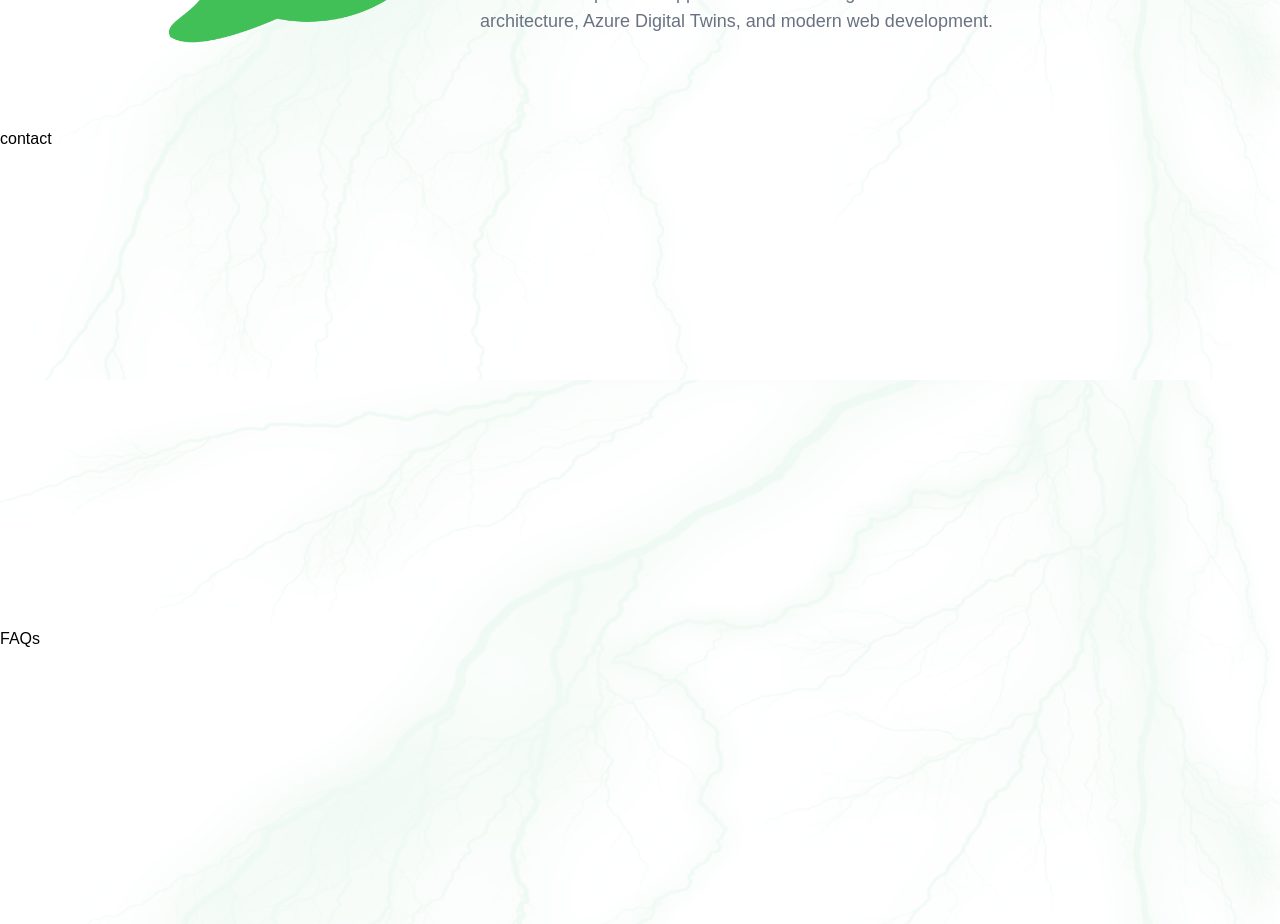
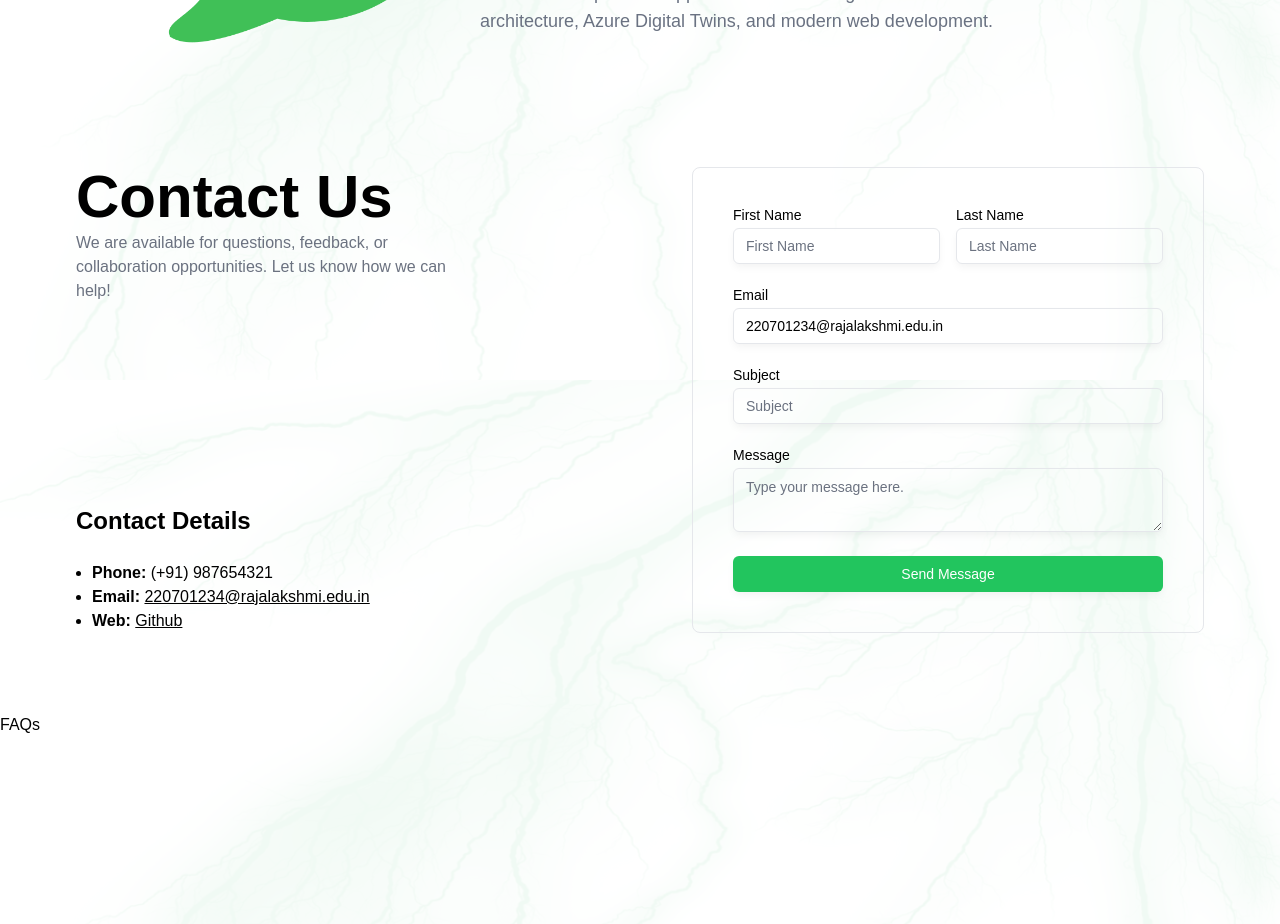
Before and after one commit to Sabarish-developer/classroom-occupancy-monitor, a React (Vite) app: page / in a window 1280 px wide. Shown: the part 2020-2944 px from the top of the page. Built offline with nearby package versions, Linux system fonts and the light colour scheme; no server answers.

Commit message:
feat: add contactus component

```diff
--- a/package.json
+++ b/package.json
@@ -14,6 +14,7 @@
     "@radix-ui/react-accordion": "^1.2.11",
     "@radix-ui/react-dialog": "^1.1.15",
     "@radix-ui/react-dropdown-menu": "^2.1.15",
+    "@radix-ui/react-label": "^2.1.7",
     "@radix-ui/react-slot": "^1.2.3",
     "@tailwindcss/vite": "^4.1.11",
     "axios": "^1.11.0",
--- /dev/null
+++ b/src/components/contact-us.jsx
@@ -0,0 +1,146 @@
+import { useState } from "react";
+import { Button } from "@/components/ui/button";
+import { Input } from "@/components/ui/input";
+import { Label } from "@/components/ui/label";
+import { Textarea } from "@/components/ui/textarea";
+
+export const Contactus = ({
+  title = "Contact Us",
+  description = "We are available for questions, feedback, or collaboration opportunities. Let us know how we can help!",
+  email = "220701234@rajalakshmi.edu.in",
+  phone = "(+91) 987654321",
+  web = { label: "Github", url: "https://www.github.com/Sabarish-developer" },
+}) => {
+  const [formData, setFormData] = useState({
+    firstname: "",
+    lastname: "",
+    email: "220701234@rajalakshmi.edu.in",
+    subject: "",
+    message: "",
+  });
+
+  const handleChange = (e) => {
+    setFormData({ ...formData, [e.target.id]: e.target.value });
+  };
+
+  const handleSubmit = (e) => {
+    e.preventDefault();
+
+    const mailtoLink = `mailto:${email}?subject=${encodeURIComponent(
+      formData.subject
+    )}&body=${encodeURIComponent(
+      `Name: ${formData.firstname} ${formData.lastname}\nEmail: ${formData.email}\n\n${formData.message}`
+    )}`;
+
+    window.location.href = mailtoLink;
+  };
+
+  return (
+    <div className="container py-10">
+      <div className="mx-auto flex max-w-7xl flex-col justify-between gap-10 lg:flex-row lg:gap-20">
+        {/* Left side - contact info */}
+        <div className="mx-auto flex max-w-sm flex-col justify-between gap-10">
+          <div className="text-center lg:text-left">
+            <h1 className="mb-2 text-5xl font-semibold lg:mb-1 lg:text-6xl">
+              {title}
+            </h1>
+            <p className="text-muted-foreground">{description}</p>
+          </div>
+          <div className="mx-auto w-fit lg:mx-0">
+            <h3 className="mb-6 text-center text-2xl font-semibold lg:text-left">
+              Contact Details
+            </h3>
+            <ul className="ml-4 list-disc">
+              <li>
+                <span className="font-bold">Phone: </span>
+                {phone}
+              </li>
+              <li>
+                <span className="font-bold">Email: </span>
+                <a href={`mailto:${email}`} className="underline">
+                  {email}
+                </a>
+              </li>
+              <li>
+                <span className="font-bold">Web: </span>
+                <a href={web.url} target="_blank" rel="noreferrer" className="underline">
+                  {web.label}
+                </a>
+              </li>
+            </ul>
+          </div>
+        </div>
+
+        {/* Right side - form */}
+        <form
+          onSubmit={handleSubmit}
+          className="mx-auto flex max-w-3xl flex-col gap-6 rounded-lg border p-10"
+        >
+          <div className="flex gap-4">
+            <div className="grid w-full items-center gap-1.5">
+              <Label htmlFor="firstname">First Name</Label>
+              <Input
+                type="text"
+                id="firstname"
+                placeholder="First Name"
+                value={formData.firstname}
+                onChange={handleChange}
+                required
+              />
+            </div>
+            <div className="grid w-full items-center gap-1.5">
+              <Label htmlFor="lastname">Last Name</Label>
+              <Input
+                type="text"
+                id="lastname"
+                placeholder="Last Name"
+                value={formData.lastname}
+                onChange={handleChange}
+                required
+              />
+            </div>
+          </div>
+
+          <div className="grid w-full items-center gap-1.5">
+            <Label htmlFor="email">Email</Label>
+            <Input
+              type="email"
+              id="email"
+              placeholder="Email"
+              value={formData.email}
+              onChange={handleChange}
+              required
+            />
+          </div>
+
+          <div className="grid w-full items-center gap-1.5">
+            <Label htmlFor="subject">Subject</Label>
+            <Input
+              type="text"
+              id="subject"
+              placeholder="Subject"
+              value={formData.subject}
+              onChange={handleChange}
+              required
+            />
+          </div>
+
+          <div className="grid w-full gap-1.5">
+            <Label htmlFor="message">Message</Label>
+            <Textarea
+              id="message"
+              placeholder="Type your message here."
+              value={formData.message}
+              onChange={handleChange}
+              required
+            />
+          </div>
+
+          <Button type="submit" className="w-full cursor-pointer">
+            Send Message
+          </Button>
+        </form>
+      </div>
+    </div>
+  );
+};
--- /dev/null
+++ b/src/components/ui/input.jsx
@@ -0,0 +1,24 @@
+import * as React from "react"
+
+import { cn } from "@/lib/utils"
+
+function Input({
+  className,
+  type,
+  ...props
+}) {
+  return (
+    <input
+      type={type}
+      data-slot="input"
+      className={cn(
+        "file:text-foreground placeholder:text-muted-foreground selection:bg-primary selection:text-primary-foreground dark:bg-input/30 border-input flex h-9 w-full min-w-0 rounded-md border bg-transparent px-3 py-1 text-base shadow-xs transition-[color,box-shadow] outline-none file:inline-flex file:h-7 file:border-0 file:bg-transparent file:text-sm file:font-medium disabled:pointer-events-none disabled:cursor-not-allowed disabled:opacity-50 md:text-sm",
+        "focus-visible:border-ring focus-visible:ring-ring/50 focus-visible:ring-[3px]",
+        "aria-invalid:ring-destructive/20 dark:aria-invalid:ring-destructive/40 aria-invalid:border-destructive",
+        className
+      )}
+      {...props} />
+  );
+}
+
+export { Input }
--- /dev/null
+++ b/src/components/ui/label.jsx
@@ -0,0 +1,21 @@
+import * as React from "react"
+import * as LabelPrimitive from "@radix-ui/react-label"
+
+import { cn } from "@/lib/utils"
+
+function Label({
+  className,
+  ...props
+}) {
+  return (
+    <LabelPrimitive.Root
+      data-slot="label"
+      className={cn(
+        "flex items-center gap-2 text-sm leading-none font-medium select-none group-data-[disabled=true]:pointer-events-none group-data-[disabled=true]:opacity-50 peer-disabled:cursor-not-allowed peer-disabled:opacity-50",
+        className
+      )}
+      {...props} />
+  );
+}
+
+export { Label }
--- /dev/null
+++ b/src/components/ui/textarea.jsx
@@ -0,0 +1,20 @@
+import * as React from "react"
+
+import { cn } from "@/lib/utils"
+
+function Textarea({
+  className,
+  ...props
+}) {
+  return (
+    <textarea
+      data-slot="textarea"
+      className={cn(
+        "border-input placeholder:text-muted-foreground focus-visible:border-ring focus-visible:ring-ring/50 aria-invalid:ring-destructive/20 dark:aria-invalid:ring-destructive/40 aria-invalid:border-destructive dark:bg-input/30 flex field-sizing-content min-h-16 w-full rounded-md border bg-transparent px-3 py-2 text-base shadow-xs transition-[color,box-shadow] outline-none focus-visible:ring-[3px] disabled:cursor-not-allowed disabled:opacity-50 md:text-sm",
+        className
+      )}
+      {...props} />
+  );
+}
+
+export { Textarea }
--- a/src/pages/landing.jsx
+++ b/src/pages/landing.jsx
@@ -3,6 +3,7 @@ import { Hero } from "../components/hero";
 import background from '../assets/background.png';
 import { Features } from "../components/features";
 import { Aboutus } from "../components/about-us";
+import { Contactus } from "../components/contact-us";
 
 export const Landing = () => {
     return(
@@ -15,7 +16,9 @@ export const Landing = () => {
         <section id="about" className='my-10'>
           <Aboutus />
         </section>
-        <section id="contact" className='h-[500px]'>contact</section>
+        <section id="contact" className='my-10'>
+          <Contactus />
+        </section>
         <section id="faqs" className='h-[500px]'>FAQs</section>
       </div>
     );
```
Also changed, not shown: 1 other file (tests, documents, lock files or other folders).
